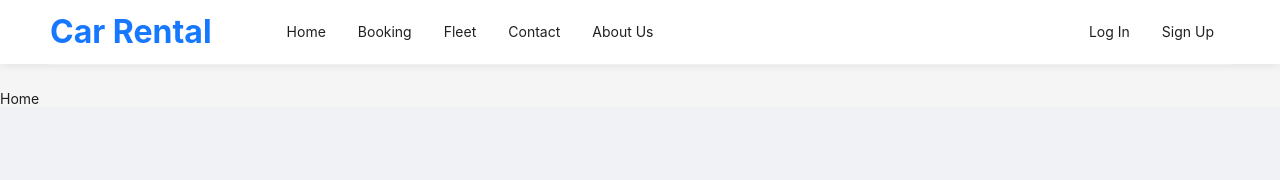
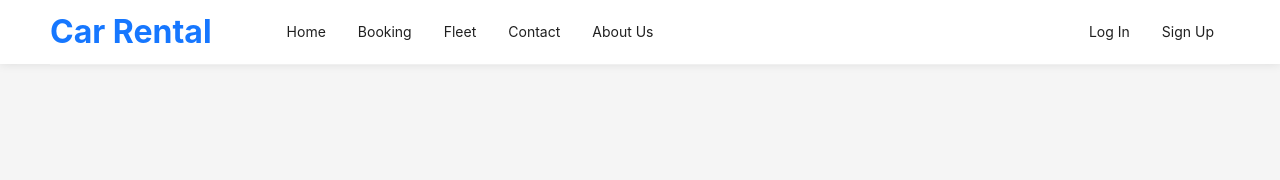
Before and after one commit to baarteek/car-rental-client, a React (Vite) app: page / in a window 1280 px wide. Shown: the top 180 px of the page. Built offline with nearby package versions, Linux system fonts and the light colour scheme.

Commit message:
add paypal button

```diff
--- a/package.json
+++ b/package.json
@@ -11,6 +11,7 @@
   },
   "dependencies": {
     "@ant-design/icons": "^5.3.7",
+    "@paypal/react-paypal-js": "^8.3.0",
     "@react-oauth/google": "^0.12.1",
     "antd": "^5.17.0",
     "axios": "^1.6.8",
--- /dev/null
+++ b/src/components/PayPalButtonWrapper.jsx
@@ -0,0 +1,27 @@
+import React from 'react';
+import { PayPalScriptProvider, PayPalButtons } from '@paypal/react-paypal-js';
+
+const PayPalButtonWrapper = ({ amount }) => {
+    return (
+        <PayPalScriptProvider options={{ "client-id": "AZeRvfAVXHOPoI8Y-KNLQyuDQ-dnbP7Hb8m2GZgh1HJsWsM5n6EEC337-0xXpRW8-LGS-6P6vAjuVb0f" }}>
+            <PayPalButtons
+                createOrder={(data, actions) => {
+                    return actions.order.create({
+                        purchase_units: [{
+                            amount: {
+                                value: amount || "0.00"
+                            }
+                        }]
+                    });
+                }}
+                onApprove={(data, actions) => {
+                    return actions.order.capture().then(details => {
+                        alert("Transaction completed by " + details.payer.name.given_name);
+                    });
+                }}
+            />
+        </PayPalScriptProvider>
+    );
+};
+
+export default PayPalButtonWrapper;
--- a/src/views/Home.jsx
+++ b/src/views/Home.jsx
@@ -1,9 +1,13 @@
+import React, { useState } from 'react';
+import PayPalButtonWrapper from '../components/PayPalButtonWrapper';
+
 const Home = () => {
+
     return (
-        <>
-            <div>Home</div>
-        </>
-    )
+        <div className='mainContainer' style={{ flexDirection: 'column', justifyContent: 'space-around' }}>
+            <PayPalButtonWrapper amount="100" />
+        </div>
+    );
 };
 
 export default Home;
```
Also changed, not shown: 1 other file (tests, documents, lock files or other folders).
